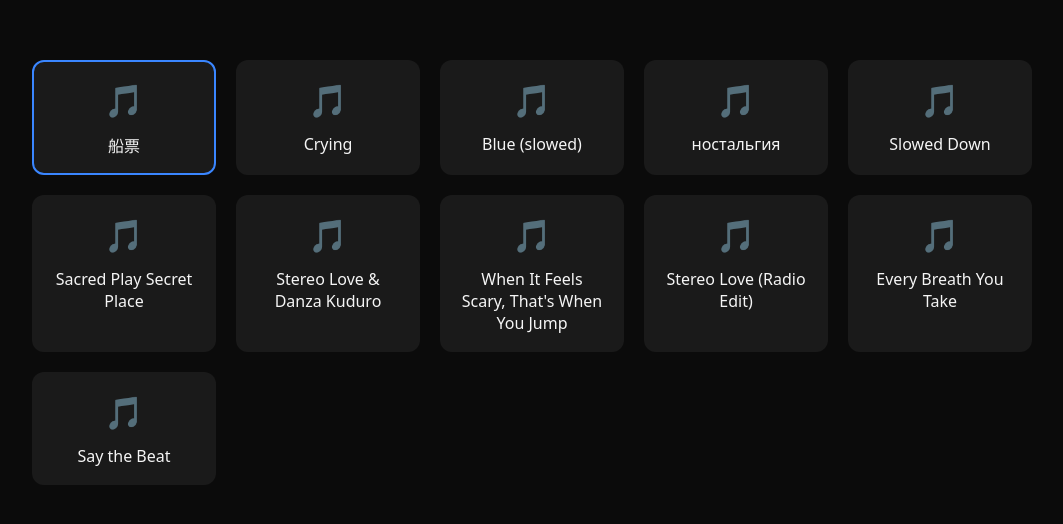
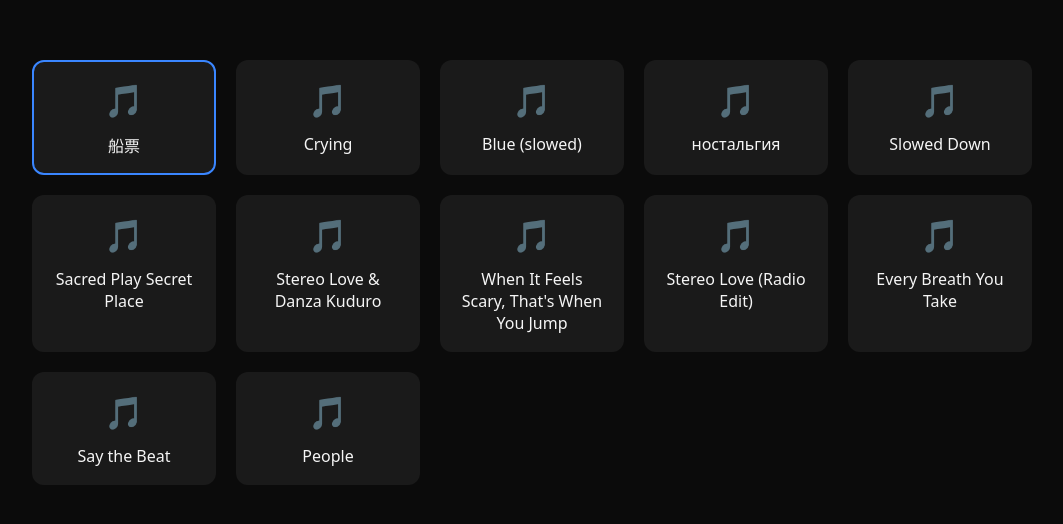
Before and after one commit to andyckt/SongPlayer.io, a plain HTML site: page index.html in a window 1280 px wide. Shown: the part 148-672 px from the top of the page, without its empty margins (108-1171 px from the left). Drawn offline with Linux system fonts and the light colour scheme.

Commit message:
add more songs

```diff
--- a/index.html
+++ b/index.html
@@ -47,7 +47,8 @@
         { title: "When It Feels Scary, That's When You Jump", src: "./public/Oscar Isaac - When It Feels Scary, That's When You Jump.mp3" },
         { title: "Stereo Love (Radio Edit)", src: "./public/Edward Maya, Vika Jigulina - Stereo love (Radio Edit) (Lyrics) 4.mp3" },
         { title: "Every Breath You Take", src: "./public/The Police - Every Breath You Take (Official Music Video) 4.mp3" },
-        { title: "Say the Beat", src: "./public/1217 (1).MP3" }
+        { title: "Say the Beat", src: "./public/1217 (1).MP3" },
+        { title: "People", src: "./public/Mac Miller - People 4.mp3" }
       ];
       let currentSongIndex = 0;
       // Track clicks for double-tap detection
```
Also changed, not shown: 1 other file.
